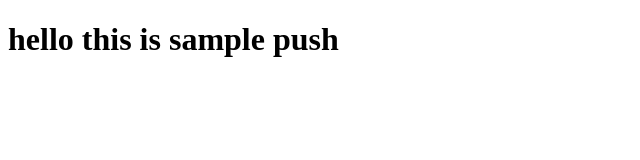
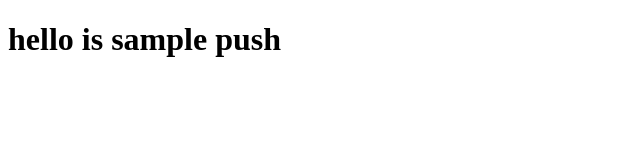
Before and after one commit to jerom-physicus/sample-push, a plain HTML site: page index.html in a window 1280 px wide. Shown: the whole page, without its empty margins (0-640 px from the left). Drawn offline with Linux system fonts and the light colour scheme.

Commit message:
this is samle commmit

```diff
--- a/index.html
+++ b/index.html
@@ -6,6 +6,6 @@
     <title>Document</title>
   </head>
   <body>
-    <h1>hello this is sample push</h1>
+    <h1>hello is sample push</h1>
   </body>
 </html>
```
